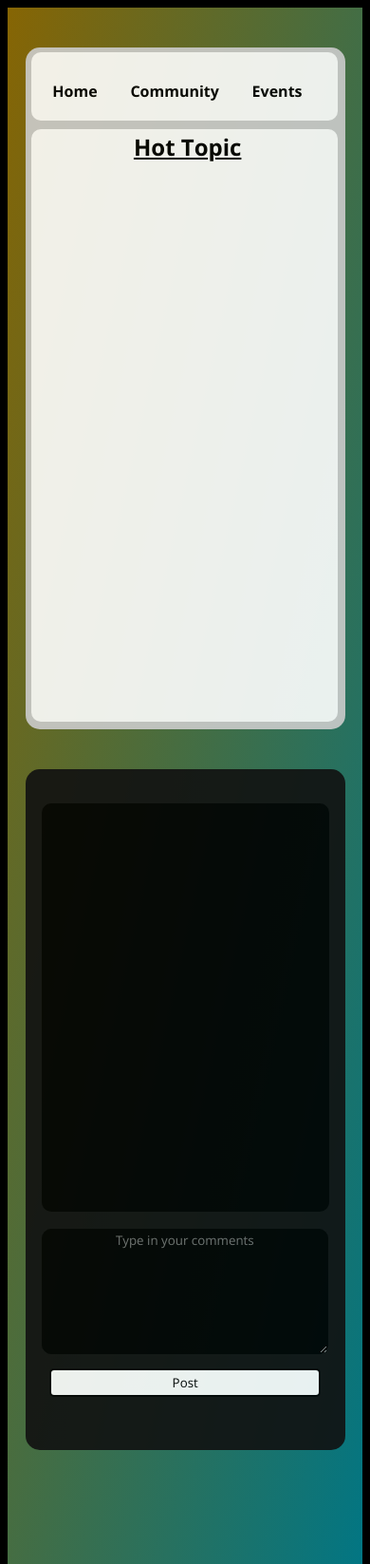
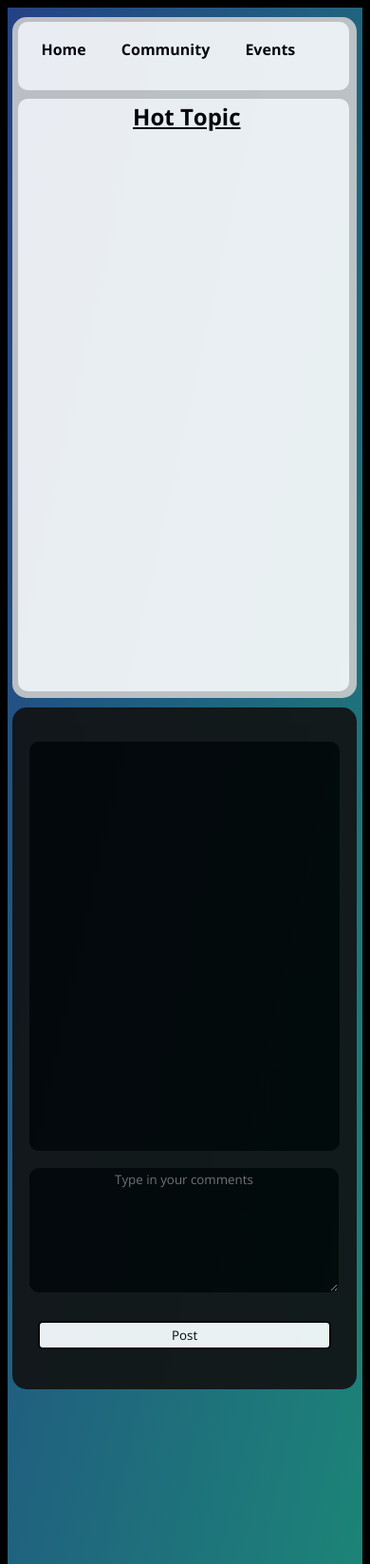
Before and after one commit to adetoyea28/LOTW, a Flask app: page /Community in a window 390 px wide. Shown: the top 1647 px of the page at 95% size. Run offline with Flask 2, Linux system fonts and the light colour scheme.

Commit message:
Update community.html

```diff
--- a/templates/community.html
+++ b/templates/community.html
@@ -136,7 +136,18 @@
             }
             @media (max-width:400px){
             #body{
+            background: linear-gradient(to bottom right, #244286, #1C8577);
             width:96%;
+            }
+            #top{
+            top:10px;
+            width:97%;
+            left:5px;
+            }
+            #bottom{
+            top:20px;
+            width:97%;
+            left:5px;
             }
             #right{
             display:none;
@@ -147,7 +158,7 @@
             top:5px;
             }
             .link{
-            padding-top:30px;
+            padding-top:18px;
             padding-left:7%;
             }
             #fft-section{
@@ -172,7 +183,7 @@
             top:67.5%;
             }
             #btn_sub{
-            top:88%;
+            top:90%;
             width:85%;
             left:7.5%;
             }
```
